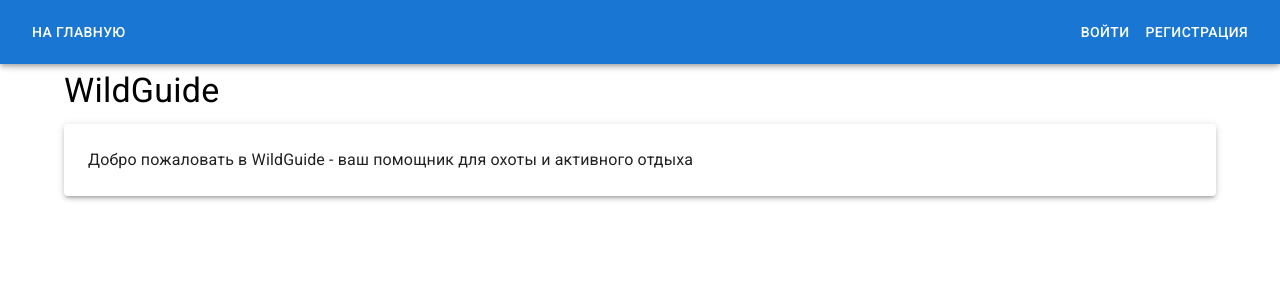
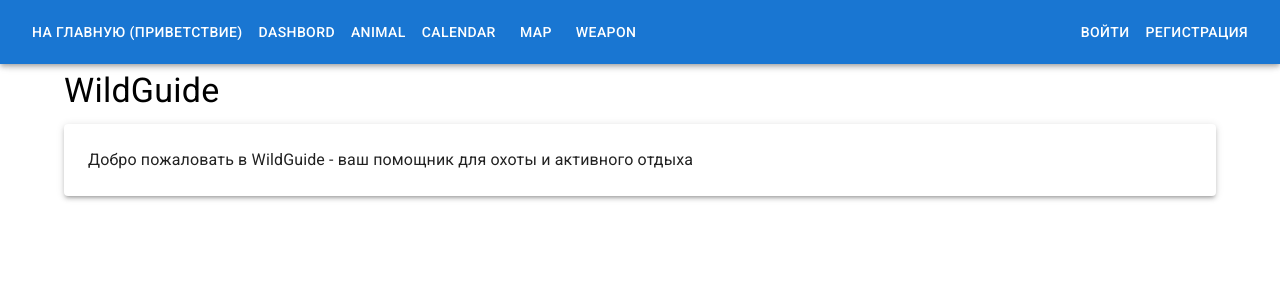
Before and after one commit to Heaneycute/WildGuide, a React (Vite) app in the folder client/: page / in a window 1280 px wide. Shown: the top 300 px of the page. Built offline with nearby package versions, Linux system fonts and the light colour scheme; no server answers.

Commit message:
Страницы

```diff
--- /dev/null
+++ b/client/src/Pages/Dashboard.tsx
@@ -0,0 +1,7 @@
+import React from 'react'
+
+export default function Dashboard() {
+  return (
+    <div>Dashboard</div>
+  )
+}
--- a/client/src/components/NavBar/Navbar.tsx
+++ b/client/src/components/NavBar/Navbar.tsx
@@ -34,7 +34,42 @@ export default function Navbar({ user, setUser }: NavbarProps) {
             component={RouterLink}
             to="/"
           >
-            На главную
+            На главную (приветствие)
+          </Button>
+          <Button
+            color="inherit"
+            component={RouterLink}
+            to="/Dashboard"
+          >
+            DashBord
+          </Button>
+          <Button
+            color="inherit"
+            component={RouterLink}
+            to="/animal"
+          >
+            Animal
+          </Button>
+          <Button
+            color="inherit"
+            component={RouterLink}
+            to="/calendar"
+          >
+            Calendar
+          </Button>
+          <Button
+            color="inherit"
+            component={RouterLink}
+            to="/map"
+          >
+            Map
+          </Button>
+          <Button
+            color="inherit"
+            component={RouterLink}
+            to="/weapon"
+          >
+            Weapon
           </Button>
         </Typography>
         <Box>
```
Also changed, not shown: client/src/App.tsx (+25 -0 lines).
